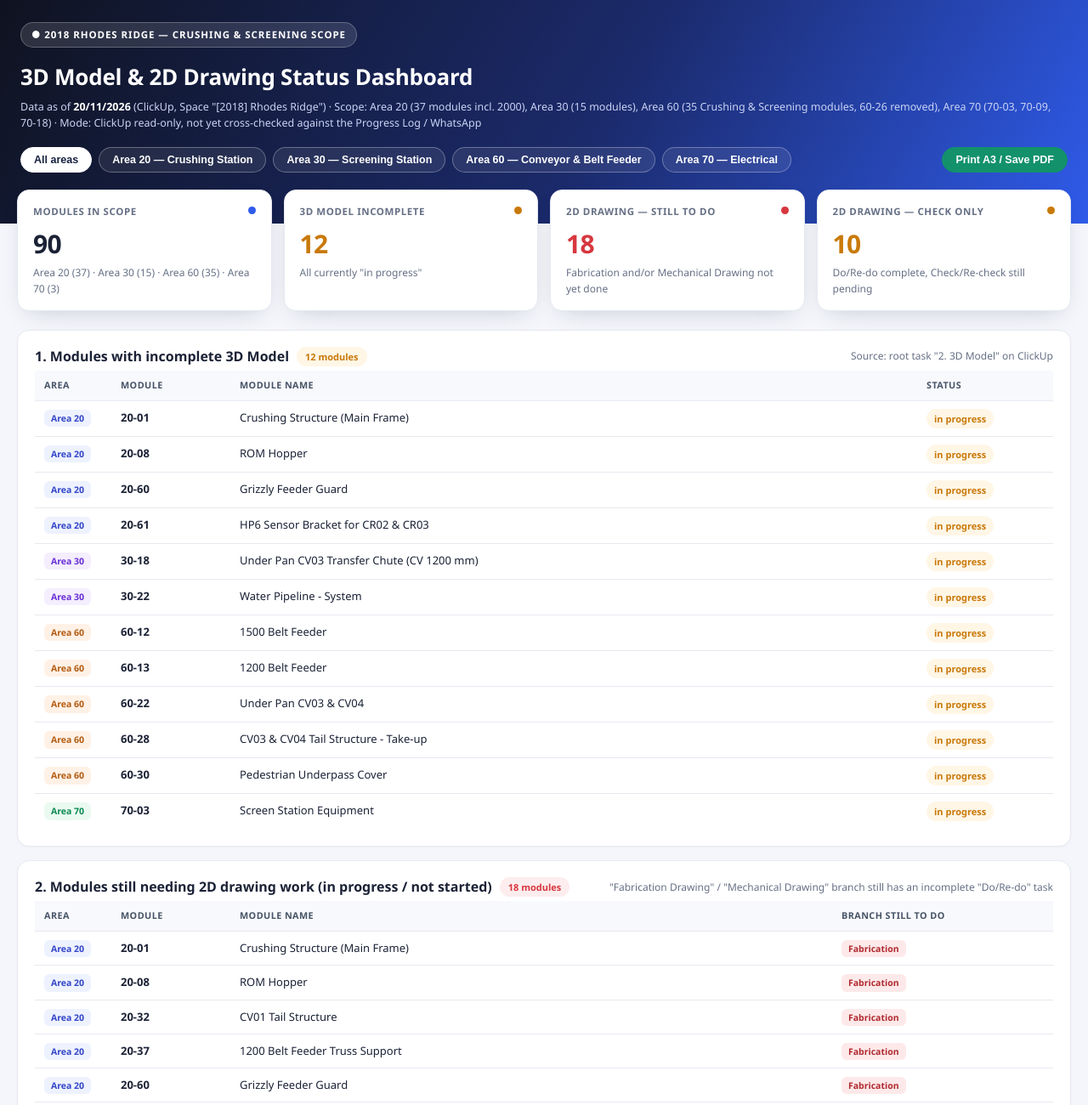
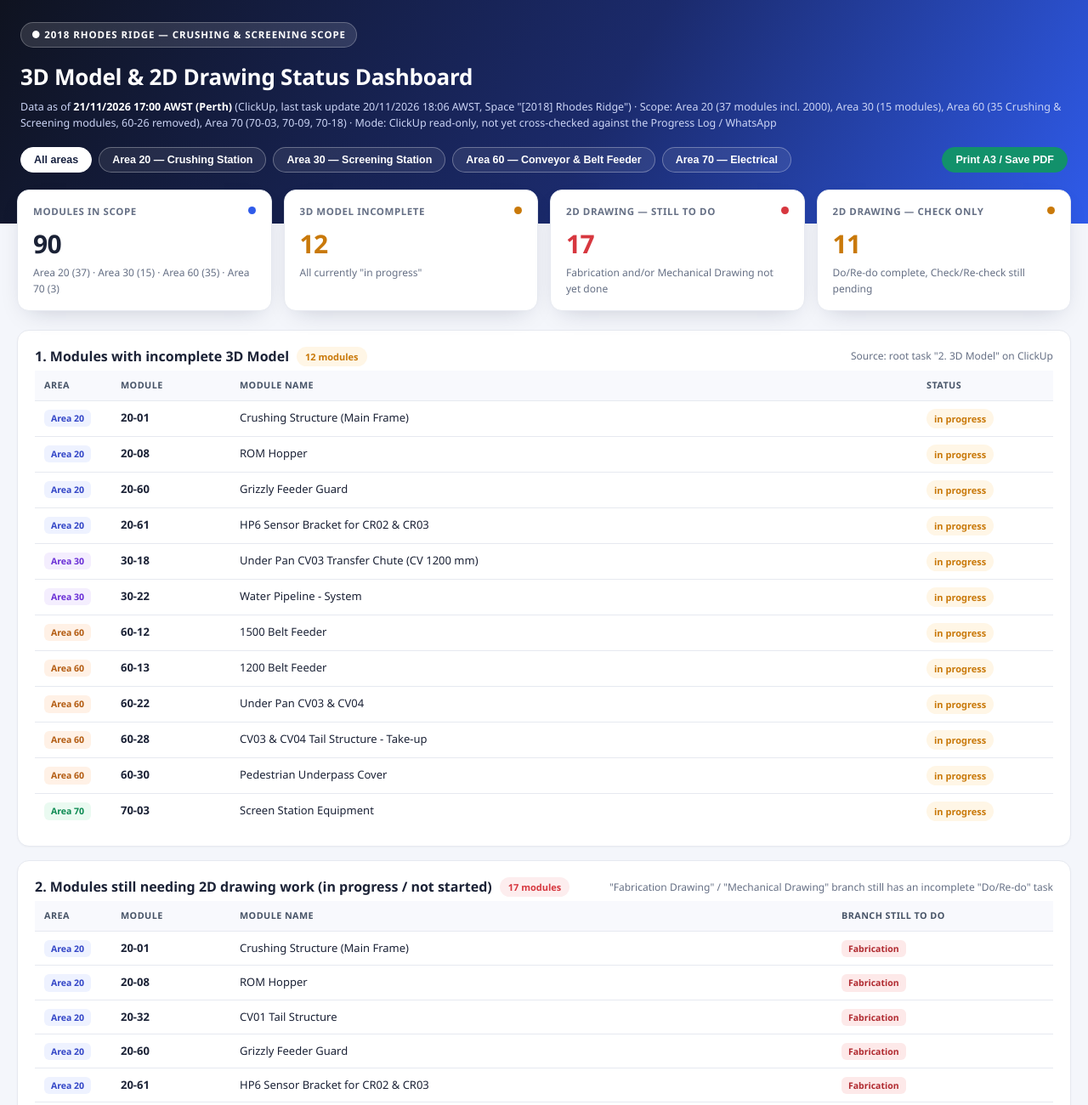
Before and after one commit to haquangtgcorp-gif/tg-2018-reports, a plain HTML site: page crushing-screening-status.html in a window 1280 px wide. Shown: the top 1300 px of the page at 85% size. Drawn offline with Linux system fonts and the light colour scheme.

```diff
--- a/crushing-screening-status.html
+++ b/crushing-screening-status.html
@@ -3,7 +3,7 @@
 <head>
 <meta charset="utf-8">
 <meta name="viewport" content="width=device-width, initial-scale=1">
-<title>T&amp;G 2018 Rhodes Ridge — Crushing &amp; Screening: 3D Model &amp; 2D Drawing Status (20/11/2026)</title>
+<title>T&amp;G 2018 Rhodes Ridge — Crushing &amp; Screening: 3D Model &amp; 2D Drawing Status (21/11/2026)</title>
 <style>
 :root{
   --bg:#0f1320;
@@ -177,7 +177,7 @@ tr.row-hidden{display:none}
     <span class="eyebrow">● 2018 Rhodes Ridge — Crushing &amp; Screening Scope</span>
     <h1>3D Model &amp; 2D Drawing Status Dashboard</h1>
     <div class="meta">
-      Data as of <b>20/11/2026</b> (ClickUp, Space "[2018] Rhodes Ridge") · Scope: Area 20 (37 modules incl. 2000), Area 30 (15 modules), Area 60 (35 Crushing &amp; Screening modules, 60-26 removed), Area 70 (70-03, 70-09, 70-18) · Mode: ClickUp read-only, not yet cross-checked against the Progress Log / WhatsApp
+      Data as of <b>21/11/2026 17:00 AWST (Perth)</b> (ClickUp, last task update 20/11/2026 18:06 AWST, Space "[2018] Rhodes Ridge") · Scope: Area 20 (37 modules incl. 2000), Area 30 (15 modules), Area 60 (35 Crushing &amp; Screening modules, 60-26 removed), Area 70 (70-03, 70-09, 70-18) · Mode: ClickUp read-only, not yet cross-checked against the Progress Log / WhatsApp
     </div>
     <div class="filterbar" id="filterbar">
       <button class="chip active" data-area="all">All areas</button>
@@ -205,12 +205,12 @@ tr.row-hidden{display:none}
     </div>
     <div class="kpi">
       <div class="kpi-top"><span class="kpi-lbl">2D Drawing — still to DO</span><span class="kpi-dot" style="background:var(--red)"></span></div>
-      <div class="kpi-val" style="color:var(--red)">18</div>
+      <div class="kpi-val" style="color:var(--red)">17</div>
       <div class="kpi-sub">Fabrication and/or Mechanical Drawing not yet done</div>
     </div>
     <div class="kpi">
       <div class="kpi-top"><span class="kpi-lbl">2D Drawing — CHECK only</span><span class="kpi-dot" style="background:#c9790a"></span></div>
-      <div class="kpi-val" style="color:#c9790a">10</div>
+      <div class="kpi-val" style="color:#c9790a">11</div>
       <div class="kpi-sub">Do/Re-do complete, Check/Re-check still pending</div>
     </div>
   </div>
@@ -230,7 +230,7 @@ tr.row-hidden{display:none}
   <!-- SECTION B: 2D DRAWING - NEED DO -->
   <div class="section">
     <div class="section-head">
-      <h2>2. Modules still needing 2D drawing work (in progress / not started) <span class="tag tag-red">18 modules</span></h2>
+      <h2>2. Modules still needing 2D drawing work (in progress / not started) <span class="tag tag-red">17 modules</span></h2>
       <span class="section-note" style="margin:0">"Fabrication Drawing" / "Mechanical Drawing" branch still has an incomplete "Do/Re-do" task</span>
     </div>
     <table>
@@ -242,7 +242,7 @@ tr.row-hidden{display:none}
   <!-- SECTION C: 2D DRAWING - CHECK ONLY -->
   <div class="section">
     <div class="section-head">
-      <h2>3. Modules only awaiting 2D drawing CHECK <span class="tag tag-amber">10 modules</span></h2>
+      <h2>3. Modules only awaiting 2D drawing CHECK <span class="tag tag-amber">11 modules</span></h2>
       <span class="section-note" style="margin:0">"Do/Re-do" task complete, "Check/Re-check" task still incomplete</span>
     </div>
     <table>
@@ -282,7 +282,6 @@ var dataDo = [
   {area:"20", code:"20-01", name:"Crushing Structure (Main Frame)", branches:["Fab"]},
   {area:"20", code:"20-08", name:"ROM Hopper", branches:["Fab"]},
   {area:"20", code:"20-32", name:"CV01 Tail Structure", branches:["Fab"]},
-  {area:"20", code:"20-37", name:"1200 Belt Feeder Truss Support", branches:["Fab"]},
   {area:"20", code:"20-60", name:"Grizzly Feeder Guard", branches:["Fab"]},
   {area:"20", code:"20-61", name:"HP6 Sensor Bracket for CR02 & CR03", branches:["Fab"]},
   {area:"30", code:"30-18", name:"Under Pan CV03 Transfer Chute (CV 1200 mm)", branches:["Fab"]},
@@ -301,6 +300,7 @@ var dataDo = [
 
 var dataCheck = [
   {area:"20", code:"20-03", name:"CV01 Skirting and Guard", branches:["Fab"]},
+  {area:"20", code:"20-37", name:"1200 Belt Feeder Truss Support", branches:["Fab"]},
   {area:"20", code:"20-40", name:"CV01 Mid Structure", branches:["Fab"]},
   {area:"60", code:"60-08", name:"CV01 Truss", branches:["Fab"]},
   {area:"60", code:"60-15", name:"CV02 Head Chute", branches:["Fab"]},
```
Also changed, not shown: client-report.html (+2 -2 lines).
